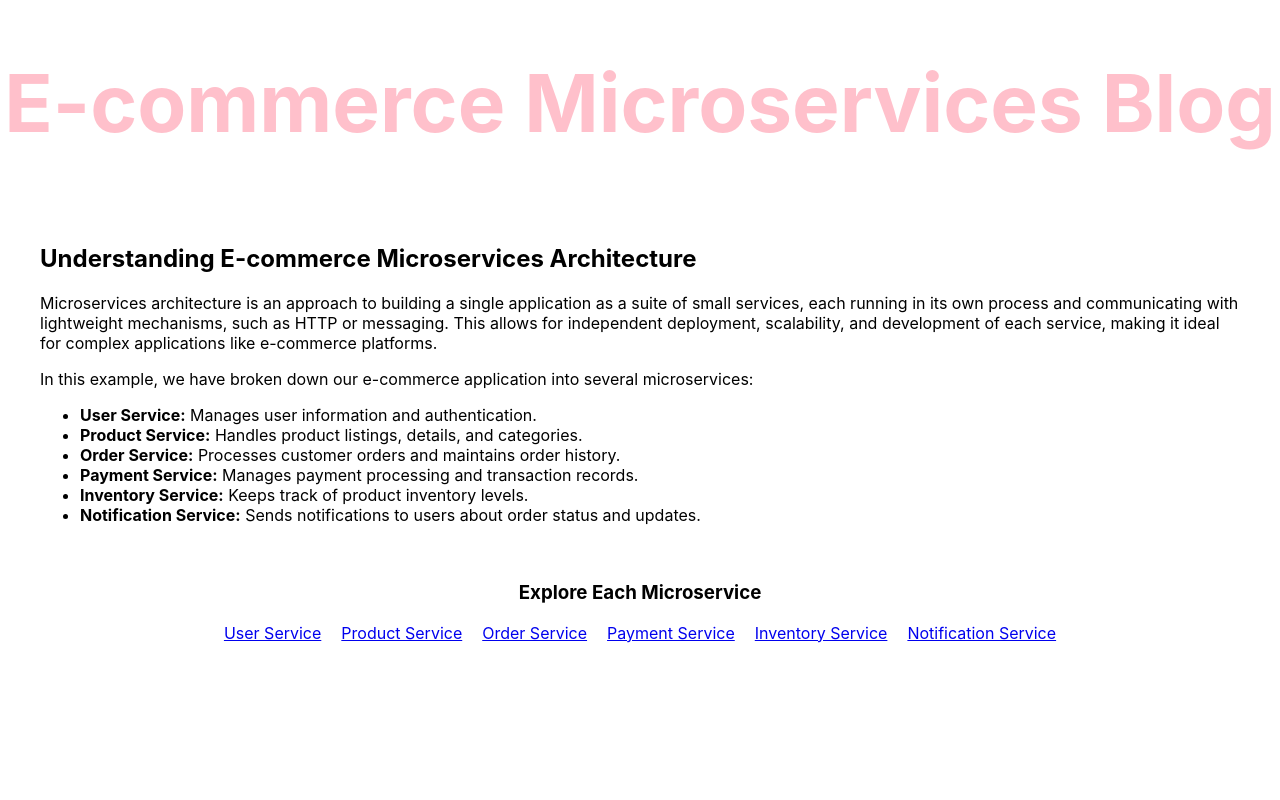
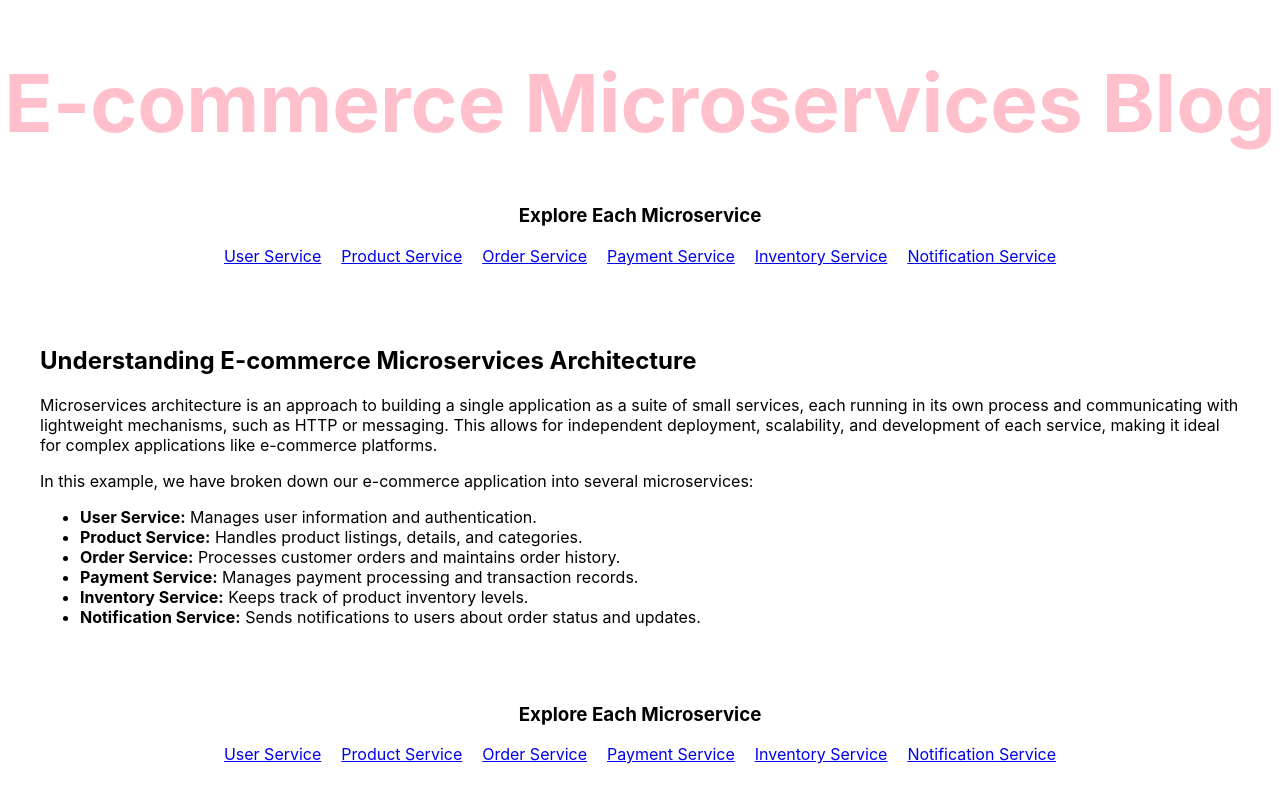
Before and after one commit to lily4499/ecommerce-microservices, a React (Create React App) app in the folder frontend/: page / in a window 1280 px wide. Built offline with nearby package versions, Linux system fonts and the light colour scheme.

Commit message:
Update App.js

```diff
--- a/frontend/src/App.js
+++ b/frontend/src/App.js
@@ -13,7 +13,21 @@ function App() {
       <div style={{ textAlign: 'center' }}>
         <h1 style={{ color: 'pink', fontSize: '5em' }}>E-commerce Microservices Blog</h1>
 
-        <section style={{ margin: '20px', padding: '20px', textAlign: 'left' }}>
+        {/* Top Navigation */}
+        <nav style={{ marginBottom: '40px', marginTop: '20px' }}>
+          <h3>Explore Each Microservice</h3>
+          <ul style={{ listStyle: 'none', padding: 0, display: 'flex', justifyContent: 'center', gap: '20px' }}>
+            <li><Link to="/users">User Service</Link></li>
+            <li><Link to="/products">Product Service</Link></li>
+            <li><Link to="/orders">Order Service</Link></li>
+            <li><Link to="/payment">Payment Service</Link></li>
+            <li><Link to="/inventory">Inventory Service</Link></li>
+            <li><Link to="/notification">Notification Service</Link></li>
+          </ul>
+        </nav>
+
+        {/* Main Content */}
+        <section style={{ margin: '40px 20px', padding: '20px', textAlign: 'left' }}>
           <h1>Understanding E-commerce Microservices Architecture</h1>
           <p>
             Microservices architecture is an approach to building a single application as a suite of small services,
@@ -34,7 +48,20 @@ function App() {
           </ul>
         </section>
 
-        <nav style={{ margin: '20px 0' }}>
+        {/* Main Routes */}
+        <div style={{ marginBottom: '40px' }}>
+          <Routes>
+            <Route path="/users" element={<UserService />} />
+            <Route path="/products" element={<ProductService />} />
+            <Route path="/orders" element={<OrderService />} />
+            <Route path="/payment" element={<PaymentService />} />
+            <Route path="/inventory" element={<InventoryService />} />
+            <Route path="/notification" element={<NotificationService />} />
+          </Routes>
+        </div>
+
+        {/* Bottom Navigation */}
+        <nav style={{ marginTop: '40px', marginBottom: '20px' }}>
           <h3>Explore Each Microservice</h3>
           <ul style={{ listStyle: 'none', padding: 0, display: 'flex', justifyContent: 'center', gap: '20px' }}>
             <li><Link to="/users">User Service</Link></li>
@@ -45,15 +72,6 @@ function App() {
             <li><Link to="/notification">Notification Service</Link></li>
           </ul>
         </nav>
-
-        <Routes>
-          <Route path="/users" element={<UserService />} />
-          <Route path="/products" element={<ProductService />} />
-          <Route path="/orders" element={<OrderService />} />
-          <Route path="/payment" element={<PaymentService />} />
-          <Route path="/inventory" element={<InventoryService />} />
-          <Route path="/notification" element={<NotificationService />} />
-        </Routes>
       </div>
     </Router>
   );
```
